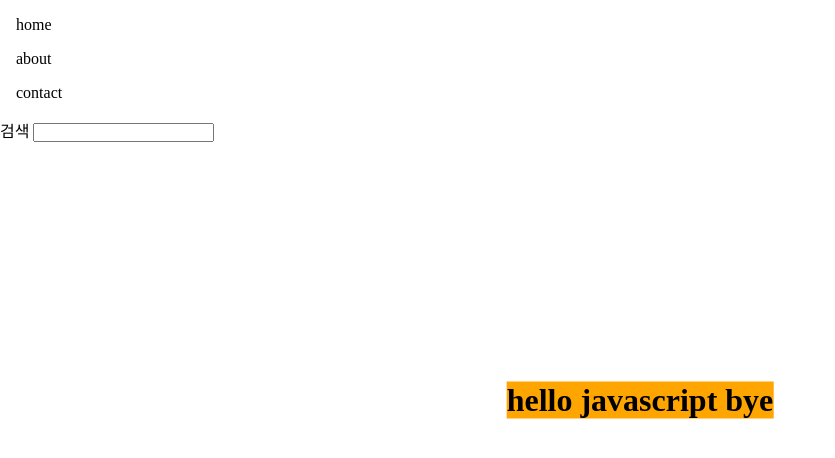
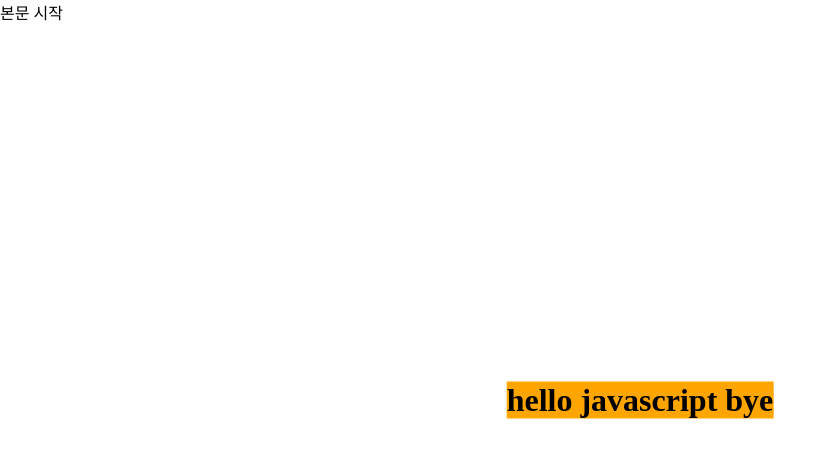
Before and after one commit to Jisoo0907/core-js, a website: page client/index.html in a window 1280 px wide. Shown: the whole page, without its empty margins (0-835 px from the left). Drawn offline with nearby package versions, Linux system fonts and the light colour scheme.

Commit message:
manipulation 실습

```diff
--- /dev/null
+++ b/client/chapter/dom/05.manipulation.js
@@ -0,0 +1,73 @@
+/* -------------------------- */
+/* DOM Manipulation           */
+/* -------------------------- */
+
+/* 노드 생성 메서드 --------------------------------------------------------- */
+
+// - document.createElement(tagName) – 태그 이름을 사용해 새로운 요소 생성
+// - document.createTextNode(value) – 새로운 텍스트 노드 생성
+// - element.cloneNode(deep) – 요소 복제. deep==true일 경우 모든 자손 요소도 복제
+
+const div = document.createElement('div');
+
+div.className = 'text-box';
+div.textContent = '본문 시작';
+div.setAttribute('data-value', 1);
+console.log(div);
+
+document.body.append(div);
+
+/* 노드 삽입, 삭제 메서드 ---------------------------------------------------- */
+
+// - node.append(노드나 문자열) – node 끝에 노드를 삽입
+// - node.prepend(노드나 문자열) – node 맨 앞에 노드를 삽입
+// - node.before(노드나 문자열) – node 이전에 노드를 삽입
+// - node.after(노드나 문자열) – node 다음에 노드를 삽입
+// - node.replaceWith(노드나 문자열) – node를 대체
+// - node.remove() – node를 제거
+
+/* '오래된' 메서드 "오래됐구나~" ----------------------------------------------------------- */
+
+// - parent.appendChild(node)
+// - parent.insertBefore(node, nextSibling)
+// - parent.removeChild(node)
+// - parent.replaceChild(newElement, node)
+
+/* 특정 위치에 삽입 --------------------------------------------------------- */
+
+// - insertAdjacentHTML
+
+const h1 = getNode('h1');
+
+const tag = '<div class="title"> like lion </div>';
+
+// document.body.insertAdjacentHTML('beforeend', tag);
+
+// - insertAdjacentElement
+// - insertAdjacentText
+
+// before - "beforebegin" – elem 바로 앞에 html을 삽입. elem 바로 앞에 삽입
+// first - "afterbegin" – elem의 첫 번째 자식 요소 바로 앞에 html을 삽입. elem 안쪽 첫 번째 삽입
+// last - "beforeend" – elem의 마지막 자식 요소 바로 다음에 html을 삽입. elem 안쪽 마지막 삽입
+// after- "afterend" – elem 바로 다음에 html을 삽입. elem 바깥쪽 삽입
+
+/* function insertBefore(node, text) {
+  if (isString(node)) node = getNode(node);
+  node.insertAdjacentHTML('beforebegin', text);
+}
+
+function insertFirst(node, text) {
+  if (isString(node)) node = getNode(node);
+  node.insertAdjacentHTML('afterbegin', text);
+}
+
+function insertLast(node, text) {
+  if (isString(node)) node = getNode(node);
+  node.insertAdjacentHTML('beforeend', text);
+}
+
+function insertAfter(node, text) {
+  if (isString(node)) node = getNode(node);
+  node.insertAdjacentHTML('afterend', text);
+}
+ */
--- a/client/index.html
+++ b/client/index.html
@@ -9,41 +9,16 @@
 
     <script src="https://cdn.jsdelivr.net/npm/gsap@3.12.5/dist/gsap.min.js"></script>
     <script src="./lib/dom/getNode.js"></script>
+    <script src="./lib/dom/insert.js"></script>
+    <script src="./lib/dom/attr.js"></script>
     <script src="./lib/utils/type.js"></script>
-    <script defer src="./chapter/dom/04.attribute.js"></script>
+    <script defer src="./chapter/dom/05.manipulation.js"></script>
   </head>
   <body>
-    <!-- <div>
-      <label for="todo">할일</label>
-      <input type="text" id="todo" />
-      <button class="register">등록</button>
-
-      <h4>해야할 목록</h4>
-      <ul class="todoList"></ul>
-    </div>
-
-    <hr /> -->
-
     <h1>
       <span class="first hello hi bye" data-value="10" sayHi="hola">hello</span>
       <span class="second">javascript</span>
       <span class="third">bye</span>
     </h1>
-
-    <!-- <ul></ul> -->
-    <!-- <button type="button">누르지마!</button> -->
-
-    <section id="visual-section">
-      <ul class="list">
-        <li>home</li>
-        <li>about</li>
-        <li>contact</li>
-      </ul>
-
-      <form name="search-box">
-        <label for="search">검색</label>
-        <input type="text" id="search" />
-      </form>
-    </section>
   </body>
 </html>
```
